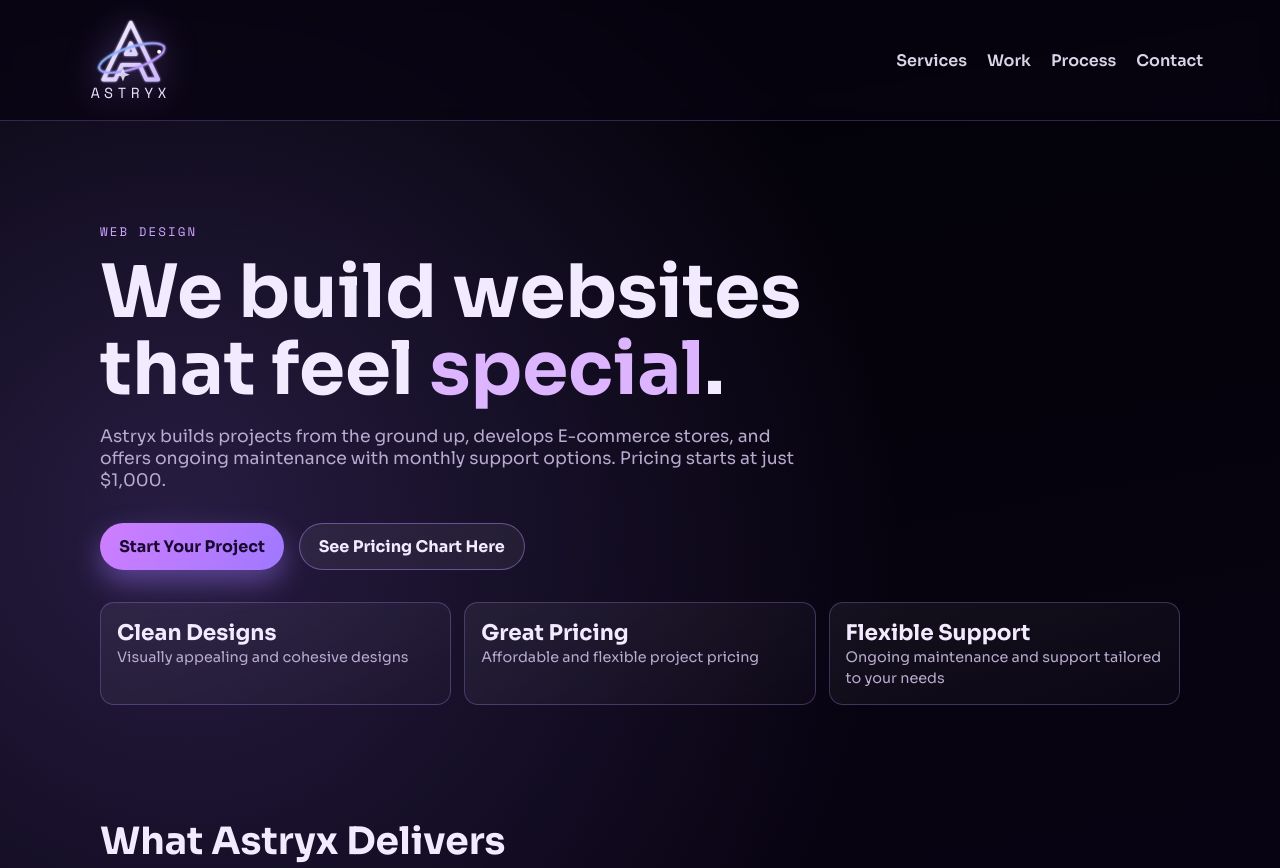
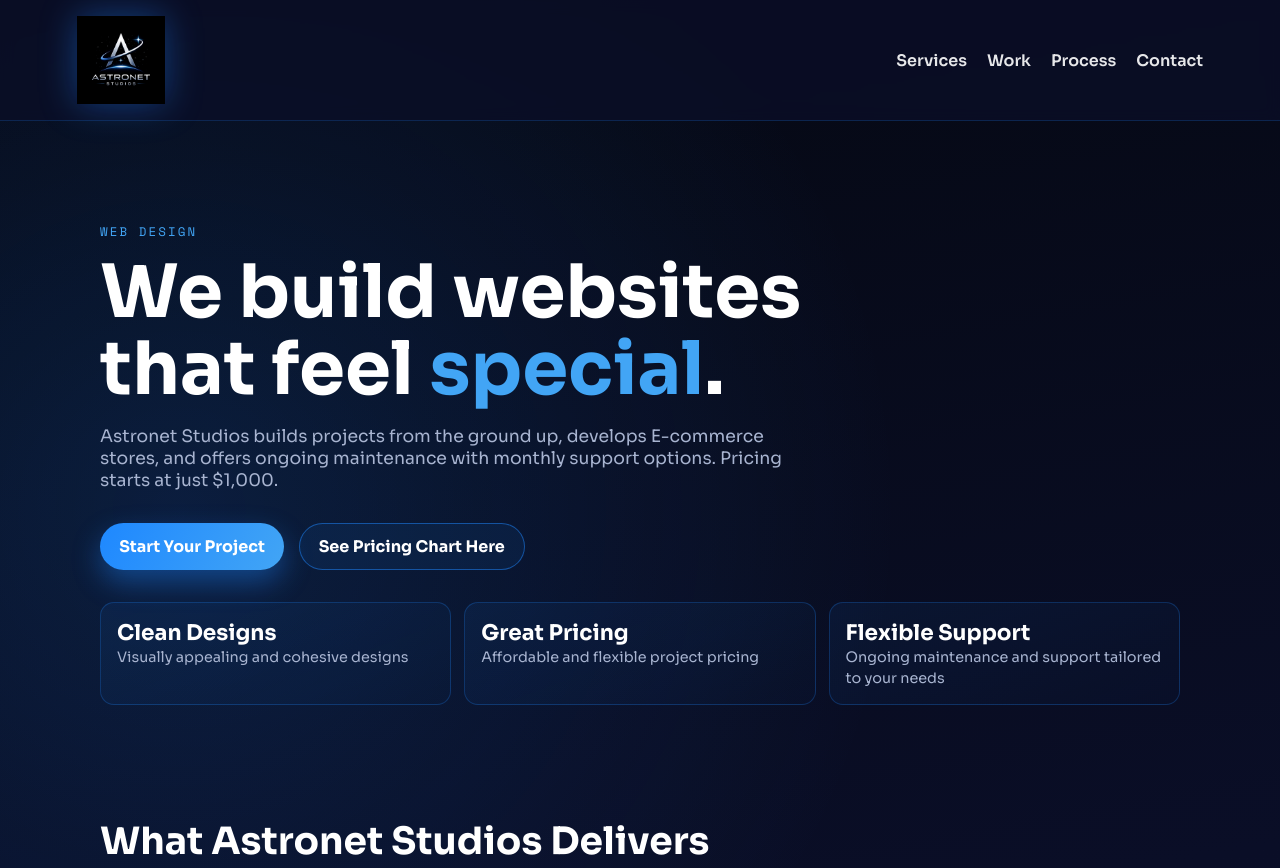
Before and after one commit to Astronet-Studios/Astronet-Studios, a plain HTML site: page Client/index.html in a window 1280 px wide. Shown: the top 868 px of the page. Drawn offline with nearby package versions, Linux system fonts and the light colour scheme.

Commit message:
name and logo change

```diff
--- a/Client/index.html
+++ b/Client/index.html
@@ -3,8 +3,16 @@
 <head>
   <meta charset="UTF-8" />
   <meta name="viewport" content="width=device-width, initial-scale=1.0" />
-  <title>Astryx | Websites That Grow Businesses</title>
-  <meta name="description" content="Astryx builds websites from the ground up, Shopify stores, and monthly maintenance plans starting at $1,000." />
+  <title>Astronet Studios | Websites That Grow Businesses</title>
+  <meta name="description" content="Astronet Studios builds websites from the ground up, Shopify stores, and monthly maintenance plans starting at $1,000." />
+  <meta property="og:title" content="Astronet Studios | Websites That Grow Businesses" />
+  <meta property="og:description" content="Astronet Studios builds websites from the ground up, Shopify stores, and monthly maintenance plans starting at $1,000." />
+  <meta property="og:image" content="Astronet Studios Logo.png" />
+  <meta property="og:type" content="website" />
+  <meta name="twitter:card" content="summary_large_image" />
+  <meta name="twitter:image" content="Astronet Studios Logo.png" />
+  <link rel="icon" type="image/png" href="Astronet Studios Logo.png" />
+  <link rel="apple-touch-icon" href="Astronet Studios Logo.png" />
   <link rel="preconnect" href="https://fonts.googleapis.com" />
   <link rel="preconnect" href="https://fonts.gstatic.com" crossorigin />
   <link href="https://fonts.googleapis.com/css2?family=Sora:wght@400;600;700;800&family=Space+Mono:wght@400;700&display=swap" rel="stylesheet" />
@@ -16,31 +24,8 @@
   <div class="bg-orb orb-b" aria-hidden="true"></div>
 
   <header class="site-header">
-    <a href="#top" class="brand" aria-label="Astryx home">
-      <svg class="brand-logo" viewBox="0 0 220 180" role="img" aria-label="Astryx logo">
-        <defs>
-          <linearGradient id="aStroke" x1="0" y1="0" x2="1" y2="1">
-            <stop offset="0%" stop-color="#f7f2ff" />
-            <stop offset="100%" stop-color="#cbb8ff" />
-          </linearGradient>
-          <linearGradient id="orbit" x1="0" y1="0" x2="1" y2="1">
-            <stop offset="0%" stop-color="#81b8ff" />
-            <stop offset="100%" stop-color="#c993ff" />
-          </linearGradient>
-          <filter id="logoGlow" x="-30%" y="-30%" width="160%" height="160%">
-            <feGaussianBlur stdDeviation="2.4" result="blur" />
-            <feMerge>
-              <feMergeNode in="blur" />
-              <feMergeNode in="SourceGraphic" />
-            </feMerge>
-          </filter>
-        </defs>
-        <path d="M110 14 L54 130 H78 L92 100 H128 L142 130 H166 Z M100 78 L110 56 L120 78 Z" fill="none" stroke="url(#aStroke)" stroke-width="8" stroke-linejoin="round" filter="url(#logoGlow)"/>
-        <ellipse cx="112" cy="86" rx="70" ry="22" fill="none" stroke="url(#orbit)" stroke-width="4" transform="rotate(-18 112 86)" filter="url(#logoGlow)" />
-        <circle cx="168" cy="73" r="4" fill="#ffffff" />
-        <path d="M94 106 l4 10 l10 4 l-10 4 l-4 10 l-4-10 l-10-4 l10-4 z" fill="#e9deff" opacity="0.9" />
-        <text x="110" y="168" text-anchor="middle" fill="#ece4ff" font-size="30" font-family="Space Mono, monospace" letter-spacing="9">ASTRYX</text>
-      </svg>
+    <a href="#top" class="brand" aria-label="Astronet Studios home">
+      <img src="Astronet Studios Logo.png" alt="Astronet Studios logo" class="brand-logo" />
     </a>
 
     <button class="menu-toggle" aria-label="Open menu" aria-expanded="false">Menu</button>
@@ -58,7 +43,7 @@
       <p class="kicker">Web Design</p>
       <h1>We build websites that feel <span>special</span>.</h1>
       <p class="hero-copy">
-        Astryx builds projects from the ground up, develops E-commerce stores,
+        Astronet Studios builds projects from the ground up, develops E-commerce stores,
         and offers ongoing maintenance with monthly support options.
         Pricing starts at just $1,000.
       </p>
@@ -74,7 +59,7 @@
     </section>
 
     <section id="services" class="section reveal">
-      <h2>What Astryx Delivers</h2>
+      <h2>What Astronet Studios Delivers</h2>
       <div class="card-grid">
         <article class="card">
           <h3>Brand First Design</h3>
@@ -108,7 +93,7 @@
         <div>
           <h2>Built for Companies That Are Going Somewhere</h2>
           <p>
-            From early stage founders to established teams, Astryx turns rough ideas into
+            From early stage founders to established teams, Astronet Studios turns rough ideas into
             polished digital experiences that earn trust in seconds.
           </p>
         </div>
@@ -145,13 +130,13 @@
 
     <section id="contact" class="section cta reveal">
       <h2>Need a website that stands out on purpose?</h2>
-      <p>Tell us what you are building and Astryx will map the fastest path to launch.</p>
+      <p>Tell us what you are building and Astronet Studios will map the fastest path to launch.</p>
       <a class="btn btn-primary" href="mailto:astryxwebsites@gmail.com">astryxwebsites@gmail.com</a>
     </section>
   </main>
 
   <footer class="site-footer">
-    <p>Astryx Websites</p>
+    <p>Astronet Studios Websites</p>
     <p>Designed for speed, clarity, and impact.</p>
   </footer>
 
--- a/Client/styles.css
+++ b/Client/styles.css
@@ -1,13 +1,13 @@
 :root {
-  --bg: #040208;
-  --bg-soft: #130826;
-  --ink: #f2ebff;
-  --muted: #b8abcf;
-  --line: #3d2a68;
-  --violet: #9f78ff;
-  --magenta: #cf7eff;
-  --night-blue: #392f92;
-  --starlight: #f8ecff;
+  --bg: #0a0e27;
+  --bg-soft: #0f1535;
+  --ink: #ffffff;
+  --muted: #a8b4d0;
+  --line: #1a2847;
+  --blue: #1E88FF;
+  --blue-light: #42A5F5;
+  --blue-dark: #0D47A1;
+  --starlight: #ffffff;
   --radius: 18px;
   --shadow: 0 14px 38px rgba(0, 0, 0, 0.45);
 }
@@ -23,9 +23,9 @@ body {
   font-family: "Sora", "Segoe UI", sans-serif;
   color: var(--ink);
   background:
-    radial-gradient(circle at 14% 22%, rgba(159, 120, 255, 0.22), transparent 34%),
-    radial-gradient(circle at 85% 78%, rgba(207, 126, 255, 0.16), transparent 35%),
-    linear-gradient(170deg, #020106 0%, #080312 42%, #130824 100%);
+    radial-gradient(circle at 14% 22%, rgba(30, 136, 255, 0.15), transparent 34%),
+    radial-gradient(circle at 85% 78%, rgba(66, 165, 245, 0.1), transparent 35%),
+    linear-gradient(170deg, #050812 0%, #0a0e27 42%, #0f1535 100%);
   min-height: 100%;
 }
 
@@ -40,12 +40,12 @@ body {
   z-index: -3;
   pointer-events: none;
   background-image:
-    radial-gradient(2px 2px at 10% 18%, rgba(255, 255, 255, 0.95), transparent 70%),
-    radial-gradient(1.5px 1.5px at 24% 72%, rgba(224, 197, 255, 0.82), transparent 70%),
-    radial-gradient(2px 2px at 38% 32%, rgba(255, 255, 255, 0.92), transparent 70%),
-    radial-gradient(1.5px 1.5px at 53% 63%, rgba(206, 166, 255, 0.75), transparent 70%),
-    radial-gradient(2px 2px at 66% 26%, rgba(255, 255, 255, 0.88), transparent 70%),
-    radial-gradient(1.5px 1.5px at 81% 56%, rgba(236, 215, 255, 0.78), transparent 70%),
+    radial-gradient(2px 2px at 10% 18%, rgba(255, 255, 255, 0.9), transparent 70%),
+    radial-gradient(1.5px 1.5px at 24% 72%, rgba(66, 165, 245, 0.7), transparent 70%),
+    radial-gradient(2px 2px at 38% 32%, rgba(255, 255, 255, 0.88), transparent 70%),
+    radial-gradient(1.5px 1.5px at 53% 63%, rgba(30, 136, 255, 0.65), transparent 70%),
+    radial-gradient(2px 2px at 66% 26%, rgba(255, 255, 255, 0.85), transparent 70%),
+    radial-gradient(1.5px 1.5px at 81% 56%, rgba(66, 165, 245, 0.6), transparent 70%),
     radial-gradient(2px 2px at 92% 14%, rgba(255, 255, 255, 0.8), transparent 70%);
   animation: twinkle 8s ease-in-out infinite;
 }
@@ -56,13 +56,13 @@ body {
   position: absolute;
   inset: 0;
   background-image:
-    radial-gradient(1.5px 1.5px at 6% 40%, rgba(255, 255, 255, 0.7), transparent 70%),
-    radial-gradient(1.5px 1.5px at 19% 6%, rgba(221, 177, 255, 0.55), transparent 70%),
-    radial-gradient(1.5px 1.5px at 33% 86%, rgba(255, 255, 255, 0.76), transparent 70%),
-    radial-gradient(1.5px 1.5px at 47% 46%, rgba(208, 177, 255, 0.56), transparent 70%),
-    radial-gradient(1.5px 1.5px at 61% 8%, rgba(255, 255, 255, 0.72), transparent 70%),
-    radial-gradient(1.5px 1.5px at 74% 80%, rgba(214, 189, 255, 0.58), transparent 70%),
-    radial-gradient(1.5px 1.5px at 89% 35%, rgba(255, 255, 255, 0.7), transparent 70%);
+    radial-gradient(1.5px 1.5px at 6% 40%, rgba(255, 255, 255, 0.65), transparent 70%),
+    radial-gradient(1.5px 1.5px at 19% 6%, rgba(30, 136, 255, 0.5), transparent 70%),
+    radial-gradient(1.5px 1.5px at 33% 86%, rgba(255, 255, 255, 0.7), transparent 70%),
+    radial-gradient(1.5px 1.5px at 47% 46%, rgba(66, 165, 245, 0.5), transparent 70%),
+    radial-gradient(1.5px 1.5px at 61% 8%, rgba(255, 255, 255, 0.68), transparent 70%),
+    radial-gradient(1.5px 1.5px at 74% 80%, rgba(30, 136, 255, 0.48), transparent 70%),
+    radial-gradient(1.5px 1.5px at 89% 35%, rgba(255, 255, 255, 0.65), transparent 70%);
 }
 
 .starfield::before {
@@ -90,14 +90,14 @@ body {
 .orb-a {
   top: -7vw;
   left: -8vw;
-  background: linear-gradient(120deg, #9b5eff, #6227de);
+  background: linear-gradient(120deg, #1E88FF, #0D47A1);
   animation: floatA 11s ease-in-out infinite;
 }
 
 .orb-b {
   right: -10vw;
   bottom: -9vw;
-  background: linear-gradient(120deg, #cf7eff, #5a31c5);
+  background: linear-gradient(120deg, #42A5F5, #1565C0);
   animation: floatB 13s ease-in-out infinite;
 }
 
@@ -111,8 +111,8 @@ body {
   gap: 1rem;
   padding: 1rem 6vw;
   backdrop-filter: blur(8px);
-  background: rgba(8, 3, 18, 0.7);
-  border-bottom: 1px solid rgba(188, 148, 255, 0.24);
+  background: rgba(10, 14, 39, 0.8);
+  border-bottom: 1px solid rgba(30, 136, 255, 0.2);
 }
 
 .brand {
@@ -126,7 +126,7 @@ body {
   height: 88px;
   width: auto;
   display: block;
-  filter: drop-shadow(0 0 18px rgba(181, 136, 255, 0.45));
+  filter: drop-shadow(0 0 18px rgba(30, 136, 255, 0.4));
 }
 
 .main-nav {
@@ -142,13 +142,13 @@ body {
 }
 
 .main-nav a:hover {
-  color: #d8b6ff;
+  color: var(--blue-light);
 }
 
 .menu-toggle {
   display: none;
-  border: 1px solid var(--line);
-  background: rgba(255, 255, 255, 0.06);
+  border: 1px solid var(--blue);
+  background: rgba(30, 136, 255, 0.1);
   color: var(--ink);
   border-radius: 10px;
   padding: 0.5rem 0.75rem;
@@ -170,7 +170,7 @@ main {
   text-transform: uppercase;
   letter-spacing: 0.13rem;
   font-size: 0.78rem;
-  color: #d0a4ff;
+  color: var(--blue-light);
   font-family: "Space Mono", monospace;
 }
 
@@ -182,7 +182,7 @@ main {
 }
 
 .hero h1 span {
-  color: #ddb5ff;
+  color: var(--blue-light);
 }
 
 .hero-copy {
@@ -215,15 +215,15 @@ main {
 }
 
 .btn-primary {
-  color: #1a092f;
-  background: linear-gradient(120deg, var(--magenta), var(--violet));
-  box-shadow: 0 12px 28px rgba(159, 120, 255, 0.45);
+  color: #ffffff;
+  background: linear-gradient(120deg, var(--blue), var(--blue-light));
+  box-shadow: 0 12px 28px rgba(30, 136, 255, 0.4);
 }
 
 .btn-secondary {
   color: var(--ink);
-  border: 1px solid rgba(186, 145, 255, 0.44);
-  background: rgba(255, 255, 255, 0.06);
+  border: 1px solid rgba(30, 136, 255, 0.5);
+  background: rgba(30, 136, 255, 0.08);
 }
 
 .hero-metrics {
@@ -236,10 +236,10 @@ main {
 }
 
 .hero-metrics li {
-  border: 1px solid rgba(186, 145, 255, 0.28);
+  border: 1px solid rgba(30, 136, 255, 0.25);
   border-radius: 14px;
   padding: 1rem;
-  background: linear-gradient(160deg, rgba(255, 255, 255, 0.06), rgba(255, 255, 255, 0.02));
+  background: linear-gradient(160deg, rgba(30, 136, 255, 0.08), rgba(30, 136, 255, 0.02));
 }
 
 .hero-metrics strong {
@@ -270,7 +270,7 @@ main {
 .card {
   border: 1px solid var(--line);
   border-radius: var(--radius);
-  background: linear-gradient(165deg, rgba(159, 120, 255, 0.12), rgba(255, 255, 255, 0.02));
+  background: linear-gradient(165deg, rgba(30, 136, 255, 0.1), rgba(30, 136, 255, 0.02));
   padding: 1.2rem;
   box-shadow: var(--shadow);
 }
@@ -290,7 +290,7 @@ main {
   border: 1px solid var(--line);
   border-radius: var(--radius);
   padding: 1rem 1.2rem;
-  background: linear-gradient(150deg, rgba(207, 126, 255, 0.16), rgba(255, 255, 255, 0.02));
+  background: linear-gradient(150deg, rgba(30, 136, 255, 0.12), rgba(30, 136, 255, 0.02));
 }
 
 .panel-title {
```
Also changed, not shown: Client/pricing.html (+15 -30 lines), Client/Astronet Studios Logo.png (added).
